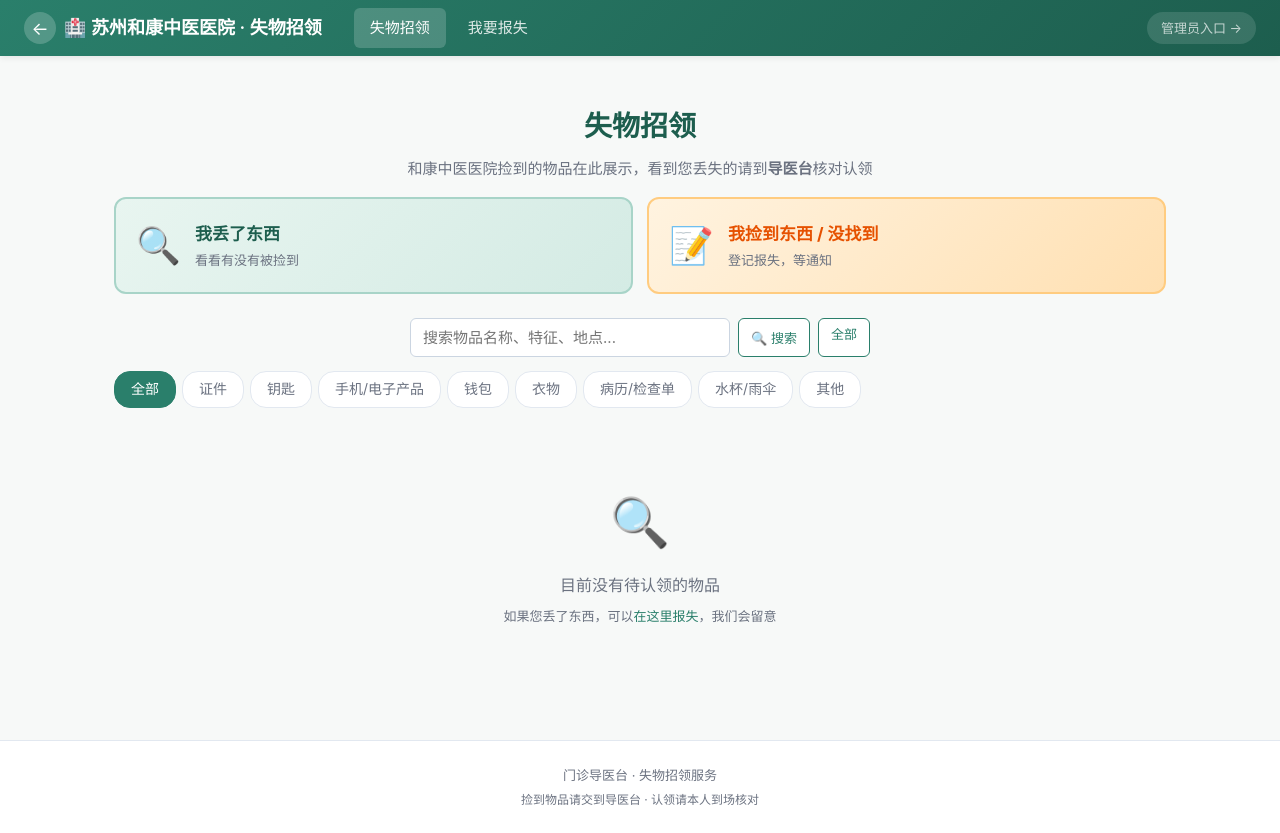
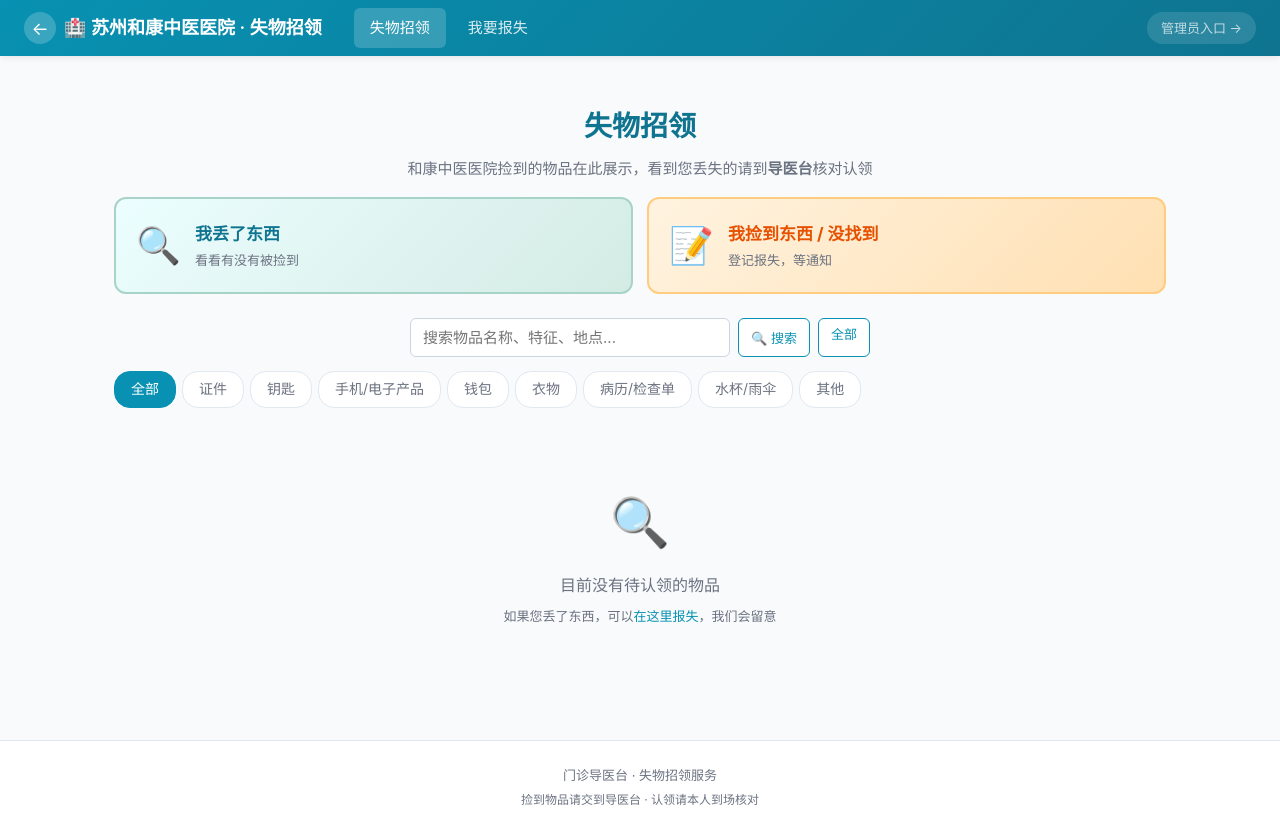
Before and after one commit to Fjord-147/shiwudailing, a Flask app: page / in a window 1280 px wide. Run offline with Flask 3, Linux system fonts and the light colour scheme; data that the repository does not hold is empty.

Commit message:
配色改明亮青蓝(原青绿太暗)
- 主色:暗青绿→明亮青蓝#0891b2(清新明亮不压抑)
- 深色:#0e7490，浅底:#ecfeff
- 点缀:古铜金→暖金#f59e0b
- 底色更明亮#f8fafc
- 所有渐变/阴影/硬编码颜色同步替换

```diff
--- a/static/style.css
+++ b/static/style.css
@@ -1,15 +1,15 @@
 /* ===== 全局 ===== */
 * { box-sizing: border-box; margin: 0; padding: 0; }
 :root {
-    --primary: #2a7f6b;        /* 青绿，中医草本感 */
-    --primary-dark: #1d5e4e;   /* 深青绿 */
-    --primary-light: #e8f5f0;  /* 浅青绿底 */
-    --accent: #c8a45c;         /* 古铜金，点缀高亮 */
+    --primary: #0891b2;        /* 明亮青蓝，清新 */
+    --primary-dark: #0e7490;   /* 深青蓝 */
+    --primary-light: #ecfeff;  /* 极浅青蓝底 */
+    --accent: #f59e0b;         /* 暖金点缀 */
     --danger: #c62828;
-    --success: #2e7d32;
-    --warn: #f57c00;
+    --success: #16a34a;
+    --warn: #f59e0b;
     --gray: #6b7280;
-    --light: #f7f9f8;          /* 柔和底色 */
+    --light: #f8fafc;          /* 明亮底色 */
     --border: #e2e8f0;
 }
 body {
@@ -321,7 +321,7 @@ a:hover { text-decoration: underline; }
     padding: 18px 24px;
     border-radius: 12px;
     margin-bottom: 20px;
-    box-shadow: 0 4px 14px rgba(42,127,107,.25);
+    box-shadow: 0 4px 14px rgba(8,145,178,.25);
 }
 .brand-banner-title { font-size: 20px; font-weight: 700; }
 .brand-banner-sub { font-size: 13px; opacity: .9; margin-top: 2px; }
@@ -378,9 +378,9 @@ a:hover { text-decoration: underline; }
     cursor: pointer;
     transition: all .15s;
     font-family: inherit;
-    box-shadow: 0 2px 6px rgba(42,127,107,.25);
+    box-shadow: 0 2px 6px rgba(8,145,178,.25);
 }
-.btn:hover { box-shadow: 0 4px 12px rgba(42,127,107,.35); transform: translateY(-1px); text-decoration: none; color: #fff; }
+.btn:hover { box-shadow: 0 4px 12px rgba(8,145,178,.35); transform: translateY(-1px); text-decoration: none; color: #fff; }
 .btn-secondary { background: #fff; color: var(--primary); border: 1px solid var(--primary); box-shadow: none; }
 .btn-secondary:hover { background: var(--primary-light); box-shadow: none; transform: none; }
 .btn-danger { background: linear-gradient(135deg, var(--danger), #a91e1e); }
@@ -614,7 +614,7 @@ table.data tbody tr { cursor: pointer; }
     display: flex;
     align-items: center;
     justify-content: center;
-    background: linear-gradient(135deg, #2a7f6b 0%, #1d5e4e 100%);
+    background: linear-gradient(135deg, #0891b2 0%, #0e7490 100%);
 }
 .login-box {
     background: #fff;
@@ -723,7 +723,7 @@ table.data tbody tr { cursor: pointer; }
    ============================================================ */
 
 /* 公众导航：稍微区分一下 */
-.public-nav { background: linear-gradient(135deg, #2a7f6b 0%, #1d5e4e 100%); }
+.public-nav { background: linear-gradient(135deg, #0891b2 0%, #0e7490 100%); }
 .public-back {
     background: rgba(255,255,255,.2);
     color: #fff;
```
